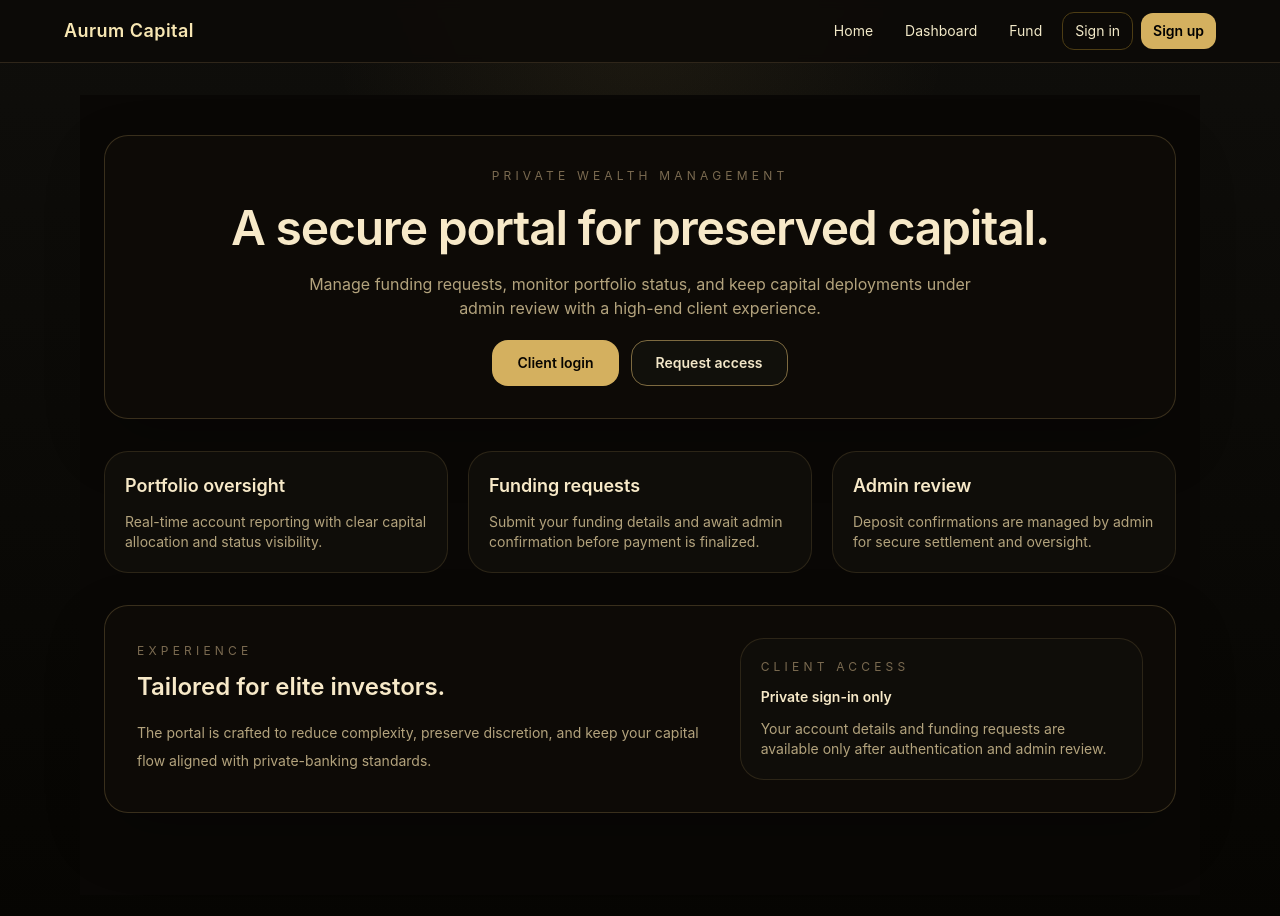
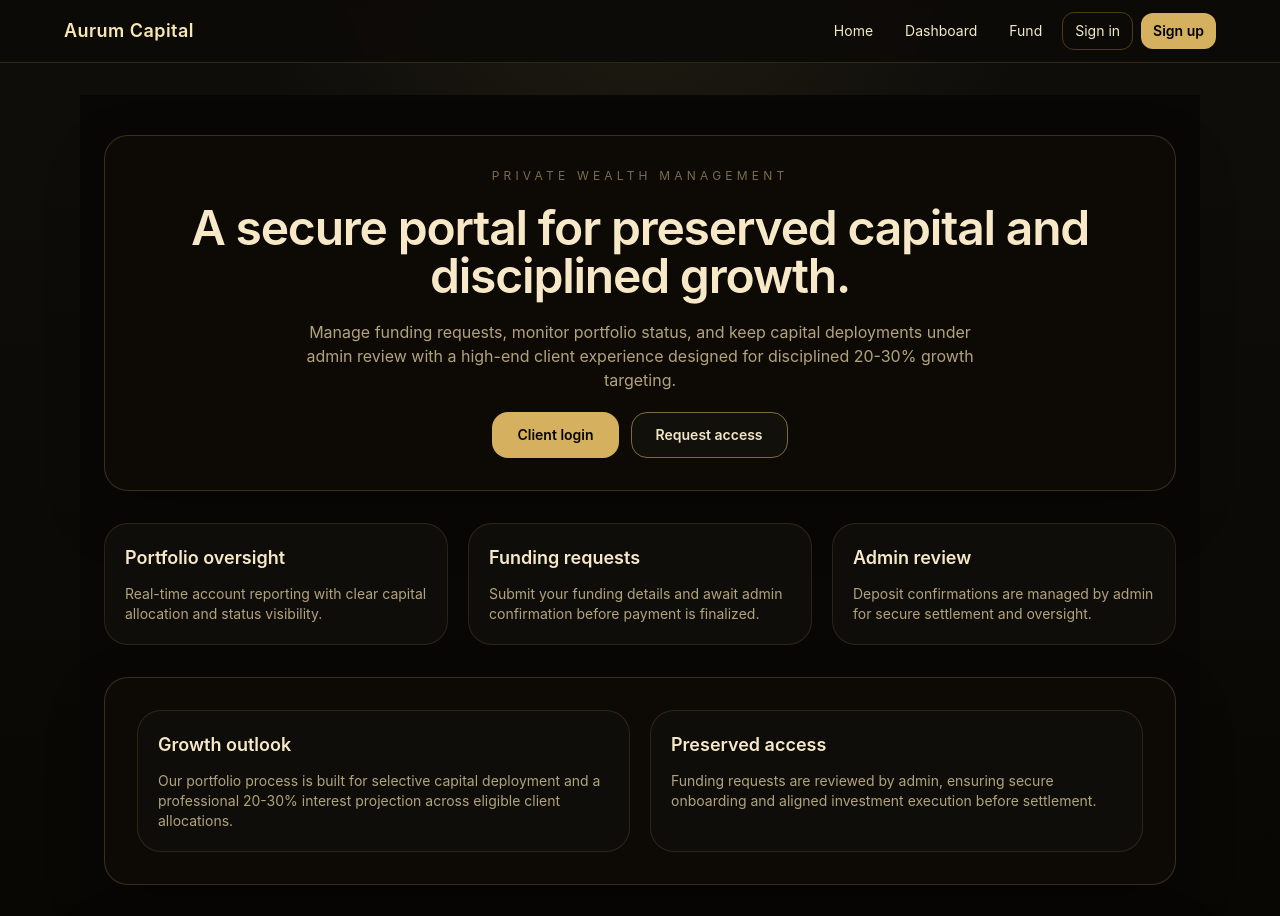
Before and after one commit to classicclown-codes/investment-broker, a React (Vite) app: page / in a window 1280 px wide. Shown: the top 916 px of the page. Built offline with nearby package versions, Linux system fonts and the light colour scheme; no server answers.

Commit message:
styles  2

```diff
--- a/src/pages/AdminDashboard.jsx
+++ b/src/pages/AdminDashboard.jsx
@@ -24,7 +24,7 @@ export default function AdminDashboard() {
         const [{ data: clientData, error: clientError }, { data: paymentData, error: paymentError }] = await Promise.all([
           supabase
             .from('clients')
-            .select('id,name,email,portfolio_value,status,strategy,holdings,last_activity')
+            .select('id,name,email,portfolio_value,status,strategy,holdings,last_activity,account_id')
             .order('name', { ascending: true }),
           supabase
             .from('transactions')
@@ -50,6 +50,7 @@ export default function AdminDashboard() {
           setClients(
             (clientData || []).map((item) => ({
               id: item.id,
+              accountId: item.account_id,
               name: item.name,
               email: item.email,
               portfolioValue: item.portfolio_value || 0,
@@ -65,6 +66,7 @@ export default function AdminDashboard() {
               .filter((tx) => ['pending', 'awaiting_confirmation', 'submitted'].includes((tx.status || '').toLowerCase()))
               .map((tx) => ({
                 id: tx.id,
+                accountId: tx.account_id,
                 reference: tx.reference || tx.id,
                 amount: tx.amount,
                 asset: tx.asset,
@@ -97,17 +99,36 @@ export default function AdminDashboard() {
   const totalAssets = clients.reduce((sum, client) => sum + (client.portfolioValue || 0), 0)
   const activeClients = clients.filter((client) => client.status === 'Active').length
   const pendingReviewCount = pendingPayments.length
+  const projectedGrowthMin = totalAssets * 0.2
+  const projectedGrowthMax = totalAssets * 0.3
 
   const handleConfirmPayment = async (paymentId) => {
     setPaymentError(null)
     try {
-      const { error } = await supabase
+      const payment = pendingPayments.find((item) => item.id === paymentId)
+      const { error: transactionError } = await supabase
         .from('transactions')
         .update({ status: 'Confirmed' })
         .eq('id', paymentId)
 
-      if (error) throw error
-      setPendingPayments((prev) => prev.filter((payment) => payment.id !== paymentId))
+      if (transactionError) throw transactionError
+
+      if (payment?.accountId) {
+        const { error: clientError } = await supabase
+          .from('clients')
+          .update({ status: 'Active' })
+          .eq('account_id', payment.accountId)
+
+        if (clientError) throw clientError
+
+        setClients((prev) =>
+          prev.map((client) =>
+            client.accountId === payment.accountId ? { ...client, status: 'Active' } : client
+          )
+        )
+      }
+
+      setPendingPayments((prev) => prev.filter((paymentItem) => paymentItem.id !== paymentId))
     } catch (err) {
       setPaymentError(err.message || 'Unable to confirm payment.')
     }
@@ -127,7 +148,7 @@ export default function AdminDashboard() {
         </div>
       </header>
 
-      <section className="grid gap-4 md:grid-cols-3">
+      <section className="grid gap-4 md:grid-cols-4">
         <div className="surface-card p-5">
           <div className="text-xs uppercase tracking-[0.3em] text-muted mb-2">Total AUM</div>
           <div className="text-3xl font-semibold text-[#f7e9c8]">${totalAssets.toLocaleString()}</div>
@@ -139,6 +160,17 @@ export default function AdminDashboard() {
         <div className="surface-card p-5">
           <div className="text-xs uppercase tracking-[0.3em] text-muted mb-2">Pending reviews</div>
           <div className="text-3xl font-semibold text-[#f7e9c8]">{pendingReviewCount}</div>
+        </div>
+        <div className="surface-card p-5">
+          <div className="text-xs uppercase tracking-[0.3em] text-muted mb-2">Projected growth</div>
+          <div className="text-3xl font-semibold text-[#f7e9c8]">
+            {activeClients > 0
+              ? `$${projectedGrowthMin.toLocaleString()} - $${projectedGrowthMax.toLocaleString()}`
+              : '20-30%'}
+          </div>
+          <p className="mt-2 text-sm text-[#b3a37d]">
+            Active portfolios are positioned for 20-30% interest projection, reflecting disciplined capital deployment.
+          </p>
         </div>
       </section>
 
--- a/src/pages/Dashboard.jsx
+++ b/src/pages/Dashboard.jsx
@@ -118,7 +118,7 @@ export default function Dashboard() {
           <div>
             <p className="text-xs uppercase tracking-[0.35em] text-[#7a6a50]">Private client portal</p>
             <h1 className="mt-3 text-3xl font-semibold tracking-tight text-[#f7e9c8] sm:text-4xl">Welcome back, {auth.user?.name.split(' ')[0] || 'Investor'}</h1>
-            <p className="mt-3 max-w-2xl text-sm text-[#b3a37d]">A concise view of your account, returns and pending admin approvals.</p>
+            <p className="mt-3 max-w-2xl text-sm text-[#b3a37d]">A concise view of your account, returns and pending admin approvals with a disciplined growth target of 20-30% interest.</p>
             {noAccount && (
               <div className="mt-4 rounded-3xl border border-[#4a3c29] bg-[#19150f] p-4 text-sm text-[#d4b05f]">
                 <p className="font-semibold text-[#f7e9c8]">Account setup needed</p>
--- a/src/pages/Landing.jsx
+++ b/src/pages/Landing.jsx
@@ -29,9 +29,9 @@ export default function Landing() {
         <section className="surface-card p-6 sm:p-8">
           <div className="space-y-5 text-center">
             <p className="text-xs uppercase tracking-[0.35em] text-[#7a6a50]">Private wealth management</p>
-            <h1 className="text-4xl font-semibold tracking-tight text-[#f7e9c8] sm:text-5xl">A secure portal for preserved capital.</h1>
+            <h1 className="text-4xl font-semibold tracking-tight text-[#f7e9c8] sm:text-5xl">A secure portal for preserved capital and disciplined growth.</h1>
             <p className="mx-auto max-w-2xl text-sm leading-7 text-[#b3a37d] sm:text-base">
-              Manage funding requests, monitor portfolio status, and keep capital deployments under admin review with a high-end client experience.
+              Manage funding requests, monitor portfolio status, and keep capital deployments under admin review with a high-end client experience designed for disciplined 20-30% growth targeting.
             </p>
             <div className="mx-auto flex max-w-sm flex-col gap-3 sm:flex-row sm:justify-center">
               <Link to="/login" className="brand-button inline-flex justify-center rounded-2xl px-6 py-3 text-sm font-semibold text-black">
@@ -60,6 +60,23 @@ export default function Landing() {
         </section>
 
         <section className="surface-card p-6 sm:p-8">
+          <div className="grid gap-5 sm:grid-cols-2">
+            <div className="surface-panel p-5">
+              <h2 className="text-lg font-semibold text-[#f7e9c8]">Growth outlook</h2>
+              <p className="mt-3 text-sm text-[#b3a37d]">
+                Our portfolio process is built for selective capital deployment and a professional 20-30% interest projection across eligible client allocations.
+              </p>
+            </div>
+            <div className="surface-panel p-5">
+              <h2 className="text-lg font-semibold text-[#f7e9c8]">Preserved access</h2>
+              <p className="mt-3 text-sm text-[#b3a37d]">
+                Funding requests are reviewed by admin, ensuring secure onboarding and aligned investment execution before settlement.
+              </p>
+            </div>
+          </div>
+        </section>
+
+        <section className="surface-card p-6 sm:p-8">
           <div className="grid gap-5 lg:grid-cols-[1.3fr_0.9fr] lg:items-center">
             <div>
               <p className="text-xs uppercase tracking-[0.35em] text-[#7a6a50]">Experience</p>
```
